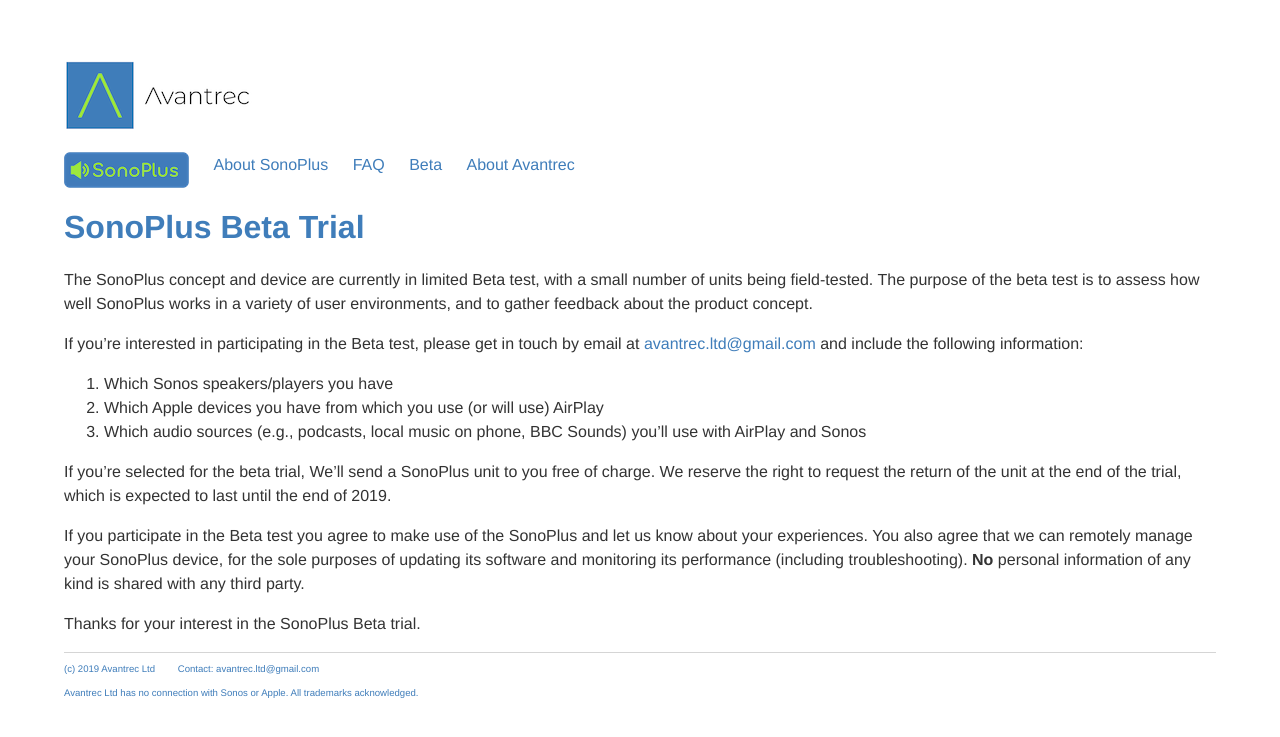
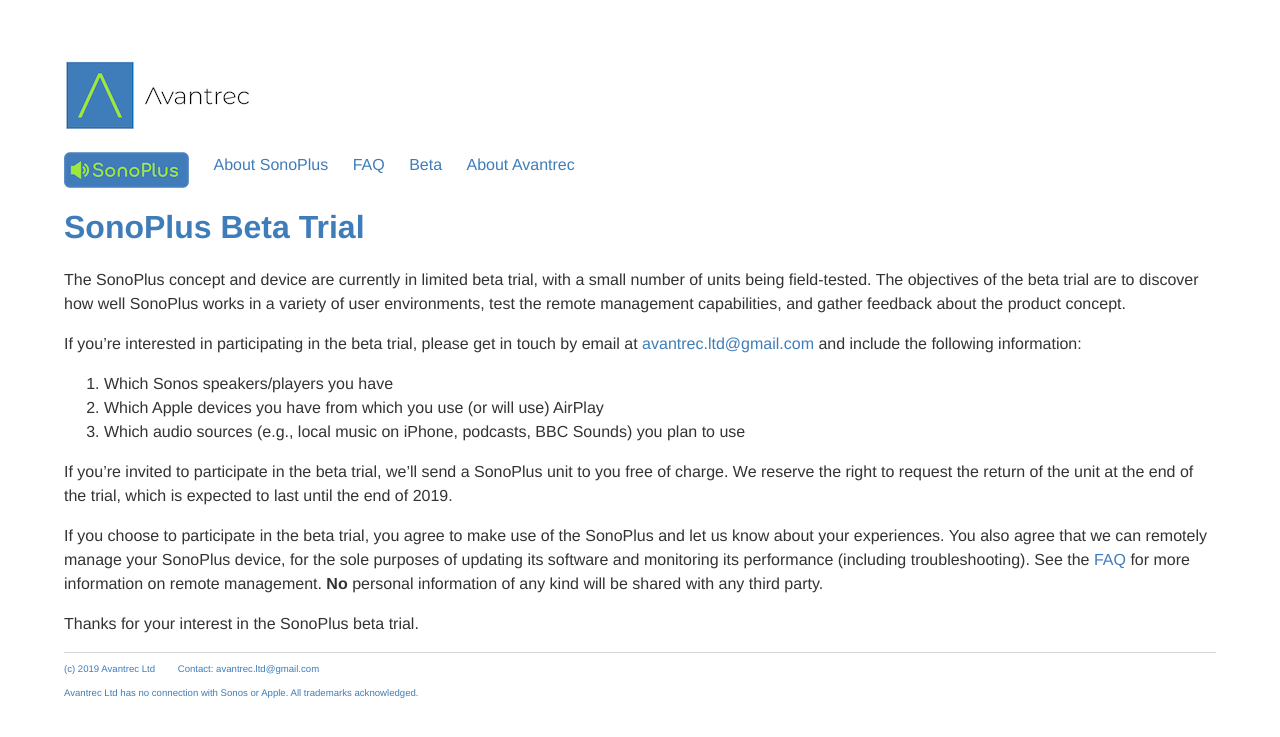
Before and after one commit to avantrec/avantrec.github.io, a Jekyll site: the page built from sonoplus-beta/index.md, in a window 1280 px wide. Shown: the top 737 px of the page. Built offline with Jekyll 4.4.1, drawn with Linux system fonts in a browser that asks for light colours.

Commit message:
Beta improvements

```diff
--- a/sonoplus-beta/index.md
+++ b/sonoplus-beta/index.md
@@ -5,16 +5,16 @@
 
 # SonoPlus Beta Trial
 
-The SonoPlus concept and device are currently in limited Beta test, with a small number of units being field-tested. The purpose of the beta test is to assess how well SonoPlus works in a variety of user environments, and to gather feedback about the product concept.
+The SonoPlus concept and device are currently in limited beta trial, with a small number of units being field-tested. The objectives of the beta trial are to discover how well SonoPlus works in a variety of user environments, test the remote management capabilities, and gather feedback about the product concept.
 
-If you're interested in participating in the Beta test, please get in touch by email at <a href="mailto:avantrec.ltd@gmail.com">avantrec.ltd@gmail.com</a> and include the following information:
+If you're interested in participating in the beta trial, please get in touch by email at <a href="mailto:avantrec.ltd@gmail.com">avantrec.ltd@gmail.com</a> and include the following information:
 
 1. Which Sonos speakers/players you have
 2. Which Apple devices you have from which you use (or will use) AirPlay
-3. Which audio sources (e.g., podcasts, local music on phone, BBC Sounds) you'll use with AirPlay and Sonos
+3. Which audio sources (e.g., local music on iPhone, podcasts, BBC Sounds) you plan to use
 
-If you're selected for the beta trial, We'll send a SonoPlus unit to you free of charge. We reserve the right to request the return of the unit at the end of the trial, which is expected to last until the end of 2019.
+If you're invited to participate in the beta trial, we'll send a SonoPlus unit to you free of charge. We reserve the right to request the return of the unit at the end of the trial, which is expected to last until the end of 2019.
 
-If you participate in the Beta test you agree to make use of the SonoPlus and let us know about your experiences. You also agree that we can remotely manage your SonoPlus device, for the sole purposes of updating its software and monitoring its performance (including troubleshooting). **No** personal information of any kind is shared with any third party.
+If you choose to participate in the beta trial, you agree to make use of the SonoPlus and let us know about your experiences. You also agree that we can remotely manage your SonoPlus device, for the sole purposes of updating its software and monitoring its performance (including troubleshooting). See the [FAQ](../sonoplus-faq/index.html#remote-management) for more information on remote management. **No** personal information of any kind will be shared with any third party.
 
-Thanks for your interest in the SonoPlus Beta trial.
+Thanks for your interest in the SonoPlus beta trial.
```
Also changed, not shown: sonoplus-faq/index.md (+2 -1 lines).
